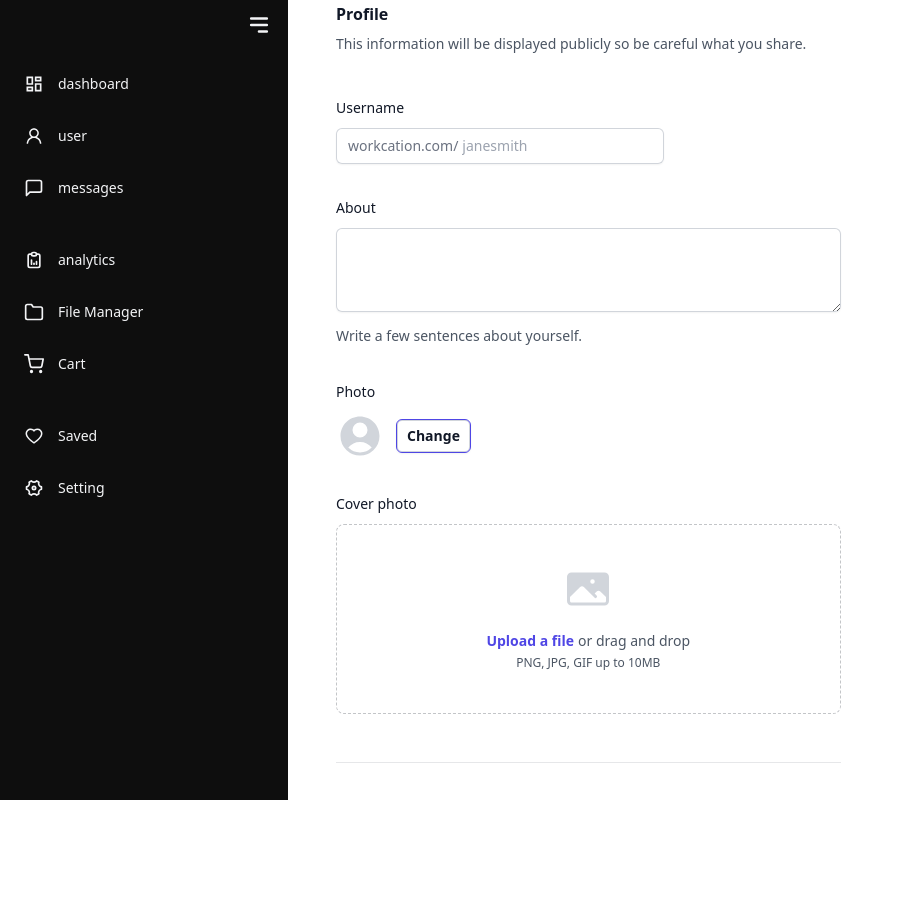
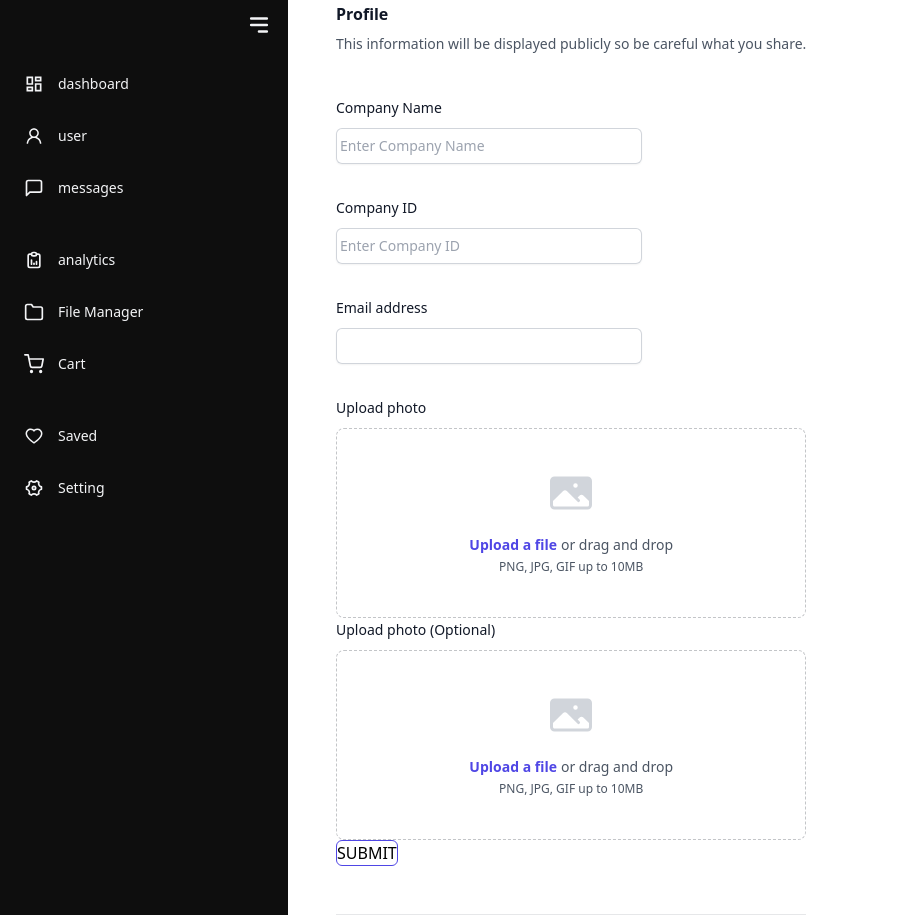
Before and after one commit to SohamSkylar/newspaper-subscription-system, a React (Create React App) app: page /adminpanel/first in a window 1280 px wide. Shown: the whole page, without its empty margins (0-904 px from the left). Before the commit the page ends 800 px from the top, so only its background shows below. Built offline with nearby package versions, Linux system fonts and the light colour scheme.

Commit message:
company admin panel added

```diff
--- a/src/screens/adminPanel/subScreens/Comp1.jsx
+++ b/src/screens/adminPanel/subScreens/Comp1.jsx
@@ -1,7 +1,44 @@
-import React from "react";
+import React, { useRef } from "react";
 import Sidebar from "../components/Sidebar";
+import { Dialog, Transition } from "@headlessui/react";
+import { ImUserPlus } from "react-icons/im";
+import { useFormik } from "formik";
+import { Toaster, toast } from "react-hot-toast";
 
-const Comp1 = () => {
+const Comp1 = ({ open, setOpen }) => {
+  // const cancelButtonRef = useRef(null);
+
+  const formik = useFormik({
+    initialValues: {
+      email: "",
+      companyName: "",
+      companyId: "",
+      img1: "",
+      img2: ""
+    },
+    validate: false,
+    validateOnBlur: false,
+    validateOnChange: false,
+    // onSubmit: async (values) => {
+    //   let toastBox = toast.loading("Loading...");
+    //   let loginPromise = loginUser(values);
+    //   loginPromise.then(
+    //     (resolve) => {
+    //       toast.success("Logged in Successfully!", {
+    //         id: toastBox,
+    //       });
+    //       localStorage.setItem("token", resolve);
+    //         setOpen(false);
+    //     },
+    //     (msg) => {
+    //       toast.error(`${msg}`, {
+    //         id: toastBox,
+    //       });
+    //         setOpen(false);
+    //     }
+    //   );
+    // },
+  });
   return (
     <div className="flex">
       <Sidebar />
@@ -14,33 +51,75 @@ const Comp1 = () => {
             This information will be displayed publicly so be careful what you
             share.
           </p>
-
+        <form onSubmit={formik.handleSubmit}>
           <div className="mt-10 grid grid-cols-1 gap-x-6 gap-y-8 sm:grid-cols-6">
             <div className="sm:col-span-4">
               <label
                 for="username"
                 className="block text-sm font-medium leading-6 text-gray-900"
               >
-                Username
+                Company Name
               </label>
               <div className="mt-2">
                 <div className="flex rounded-md shadow-sm ring-1 ring-inset ring-gray-300 focus-within:ring-2 focus-within:ring-inset focus-within:ring-indigo-600 sm:max-w-md">
-                  <span className="flex select-none items-center pl-3 text-gray-500 sm:text-sm">
-                    workcation.com/
-                  </span>
+
                   <input
                     type="text"
+                    required
                     name="username"
                     id="username"
                     autocomplete="username"
                     className="block flex-1 border-0 bg-transparent py-1.5 pl-1 text-gray-900 placeholder:text-gray-400 focus:ring-0 sm:text-sm sm:leading-6"
-                    placeholder="janesmith"
+                    placeholder="Enter Company Name"
+                    {...formik.getFieldProps("comanyName")}
                   />
                 </div>
               </div>
             </div>
+            <div className="sm:col-span-4">
+              <label
+                for="username"
+                className="block text-sm font-medium leading-6 text-gray-900"
+              >
+                Company ID
+              </label>
+              <div className="mt-2">
+                <div className="flex rounded-md shadow-sm ring-1 ring-inset ring-gray-300 focus-within:ring-2 focus-within:ring-inset focus-within:ring-indigo-600 sm:max-w-md">
 
-            <div className="col-span-full">
+                  <input
+                    type="text"
+                    required
+                    name="username"
+                    id="username"
+                    autocomplete="username"
+                    className="block flex-1 border-0 bg-transparent py-1.5 pl-1 text-gray-900 placeholder:text-gray-400 focus:ring-0 sm:text-sm sm:leading-6"
+                    placeholder="Enter Company ID"
+                    {...formik.getFieldProps("comanyId")}
+                  />
+                </div>
+              </div>
+            </div>
+            <div class="sm:col-span-4">
+              <label
+                for="email"
+                class="block text-sm font-medium leading-6 text-gray-900"
+              >
+                Email address
+              </label>
+              <div class="mt-2">
+                <input
+                  {...formik.getFieldProps("email")}
+                  id="email"
+                  required
+                  name="email"
+                  type="email"
+                  autocomplete="email"
+                  class="block w-full rounded-md border-0 py-1.5 text-gray-900 shadow-sm ring-1 ring-inset ring-gray-300 placeholder:text-gray-400 focus:ring-2 focus:ring-inset focus:ring-indigo-600 sm:text-sm sm:leading-6"
+                />
+              </div>
+            </div>
+
+            {/* <div className="col-span-full">
               <label
                 for="about"
                 className="block text-sm font-medium leading-6 text-gray-900"
@@ -58,9 +137,9 @@ const Comp1 = () => {
               <p className="mt-3 text-sm leading-6 text-gray-600">
                 Write a few sentences about yourself.
               </p>
-            </div>
+            </div> */}
 
-            <div className="col-span-full">
+            {/* <div className="col-span-full">
               <label
                 for="photo"
                 className="block text-sm font-medium leading-6 text-gray-900"
@@ -87,14 +166,14 @@ const Comp1 = () => {
                   Change
                 </button>
               </div>
-            </div>
+            </div> */}
 
             <div className="col-span-full">
               <label
                 for="cover-photo"
                 className="block text-sm font-medium leading-6 text-gray-900"
               >
-                Cover photo
+                Upload photo
               </label>
               <div className="mt-2 flex justify-center rounded-lg border border-dashed border-gray-900/25 px-6 py-10">
                 <div className="text-center">
@@ -121,6 +200,8 @@ const Comp1 = () => {
                         name="file-upload"
                         type="file"
                         className="sr-only"
+                        {...formik.getFieldProps("img1")}
+                        required
                       />
                     </label>
                     <p className="pl-1">or drag and drop</p>
@@ -132,6 +213,53 @@ const Comp1 = () => {
               </div>
             </div>
           </div>
+          <div className="col-span-full">
+              <label
+                for="cover-photo"
+                className="block text-sm font-medium leading-6 text-gray-900"
+              >
+                Upload photo (Optional)
+              </label>
+              <div className="mt-2 flex justify-center rounded-lg border border-dashed border-gray-900/25 px-6 py-10">
+                <div className="text-center">
+                  <svg
+                    className="mx-auto h-12 w-12 text-gray-300"
+                    viewBox="0 0 24 24"
+                    fill="currentColor"
+                    aria-hidden="true"
+                  >
+                    <path
+                      fill-rule="evenodd"
+                      d="M1.5 6a2.25 2.25 0 012.25-2.25h16.5A2.25 2.25 0 0122.5 6v12a2.25 2.25 0 01-2.25 2.25H3.75A2.25 2.25 0 011.5 18V6zM3 16.06V18c0 .414.336.75.75.75h16.5A.75.75 0 0021 18v-1.94l-2.69-2.689a1.5 1.5 0 00-2.12 0l-.88.879.97.97a.75.75 0 11-1.06 1.06l-5.16-5.159a1.5 1.5 0 00-2.12 0L3 16.061zm10.125-7.81a1.125 1.125 0 112.25 0 1.125 1.125 0 01-2.25 0z"
+                      clip-rule="evenodd"
+                    />
+                  </svg>
+                  <div className="mt-4 flex text-sm leading-6 text-gray-600">
+                    <label
+                      for="file-upload"
+                      className="relative cursor-pointer rounded-md bg-white font-semibold text-indigo-600 focus-within:outline-none focus-within:ring-2 focus-within:ring-indigo-600 focus-within:ring-offset-2 hover:text-indigo-500"
+                    >
+                      <span>Upload a file</span>
+                      <input
+                        {...formik.getFieldProps("img2")}
+                        id="file-upload"
+                        name="file-upload"
+                        type="file"
+                        className="sr-only"
+                      />
+                    </label>
+                    <p className="pl-1">or drag and drop</p>
+                  </div>
+                  <p className="text-xs leading-5 text-gray-600">
+                    PNG, JPG, GIF up to 10MB
+                  </p>
+                </div>
+              </div>
+              <div>
+                <button>SUBMIT</button>
+              </div>
+            </div>
+          </form>
         </div>
       </div>
     </div>
```
